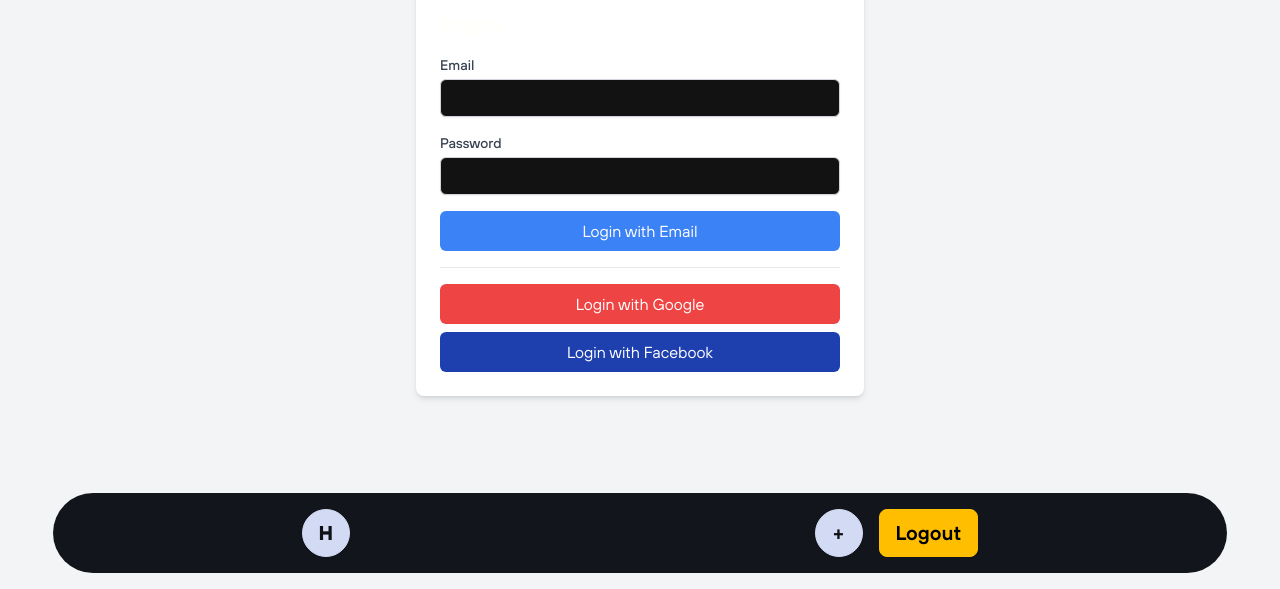
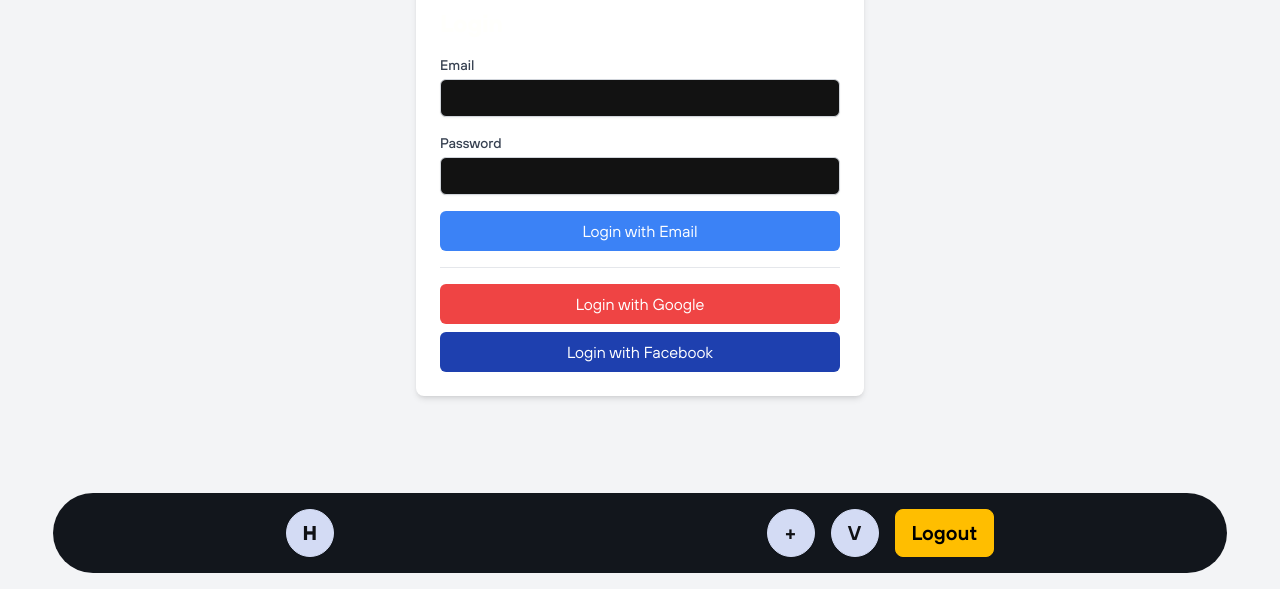
Before and after one commit to tomi-casabona/climbify, a React (Vite) app: page / in a window 1280 px wide. Shown: the part 211-800 px from the top of the page. Built offline with nearby package versions, Linux system fonts and the light colour scheme; no server answers; the database is empty; sample sign-in values are in the browser's storage.

Commit message:
routeList done

```diff
--- a/src/components/Navbar.tsx
+++ b/src/components/Navbar.tsx
@@ -23,7 +23,7 @@ export const Navbar: React.FC = () => {
 
   return (
     <nav className="flex justify-center">
-      <div className="bg-neutral p-4 fixed bottom-0 my-4 w-11/12 rounded-full flex justify-around items-center">
+      <div className="bg-neutral p-4 fixed bottom-0 my-4 w-11/12 rounded-full flex justify-around items-center z-50">
         <div>
           <button
             onClick={() => navigate("/home")}
@@ -53,6 +53,12 @@ export const Navbar: React.FC = () => {
               >
                 +
               </button>
+              <button
+                onClick={() => navigate("/routes")}
+                className="btn-secondary btn btn-circle text-xl"
+              >
+                V
+              </button>
 
               <button
                 onClick={handleLogout}
--- /dev/null
+++ b/src/components/RouteList/RouteCard.tsx
@@ -0,0 +1,21 @@
+import { Route } from "../../types/dataTypes";
+
+export const RouteCard = ({ route }: { route: Route }) => {
+  return (
+    <div className="mx-5 active:scale-105 duration-200 my-2 p-[1px] bg-gradient-to-b opacity from-neutral-content to-base-100 rounded-full">
+      <div className="p-5 bg-base-100 rounded-full flex justify-between items-center">
+        <div>
+          <h4 className="text-xl uppercase font-bold">{route.routeName}</h4>
+          <p className="text-sm font-extralight capitalize">
+            {route.schoolIndex}, {route.locationIndex}
+          </p>
+        </div>
+        <div className="text-3xl px-5 font-light text-primary text-end">
+          <h4 className="text-xl">{route.routeGrade}</h4>
+          <p className="text-sm font-extralight">14/06/24</p>
+          {/* Cuando el attempt sea completed, se pone new Date() aqui */}
+        </div>
+      </div>
+    </div>
+  );
+};
--- /dev/null
+++ b/src/pages/RouteList.tsx
@@ -0,0 +1,174 @@
+import { RouteCard } from "../components/RouteList/RouteCard";
+import { Route } from "../types/dataTypes";
+
+export const RouteList = () => {
+  const showModal = () => {
+    const modalElement = document.getElementById("my_modal_1");
+    if (modalElement instanceof HTMLDialogElement) {
+      modalElement.showModal();
+    }
+  };
+
+  const routes: Route[] = [
+    {
+      routeId: "abcde-fghij-klmno-pqrst-uvwxy",
+      routeName: "Route 1",
+      routeGrade: 5,
+      routeHeight: 20,
+      routeAttempts: [],
+      completed: true,
+      sectorIndex: 0,
+      schoolIndex: 1,
+      locationIndex: 2,
+    },
+    {
+      routeId: "12345-67890-abcde-fghij-klmno",
+      routeName: "Route 2",
+      routeGrade: 6,
+      routeScore: 8,
+      routeComments: ["Great route!"],
+      routeHeight: 25,
+      routeAttempts: [],
+      completed: false,
+      sectorIndex: 1,
+      schoolIndex: 2,
+      locationIndex: 3,
+    },
+    {
+      routeId: "qwerty-asdfg-zxcvb-12345-67890",
+      routeName: "Route 3",
+      routeGrade: 4,
+      routeHeight: 18,
+      routeAttempts: [],
+      completed: true,
+      sectorIndex: 2,
+      schoolIndex: 3,
+      locationIndex: 4,
+    },
+    {
+      routeId: "poiuy-trewq-mnbvc-09876-54321",
+      routeName: "Route 4",
+      routeGrade: 7,
+      routeScore: 7,
+      routeComments: ["Challenging climb"],
+      routeHeight: 22,
+      routeAttempts: [],
+      completed: false,
+      sectorIndex: 3,
+      schoolIndex: 4,
+      locationIndex: 5,
+    },
+    {
+      routeId: "abcdef-ghijkl-mnopq-rstuv-wxyz1",
+      routeName: "Route 5",
+      routeGrade: 5,
+      routeHeight: 20,
+      routeAttempts: [],
+      completed: true,
+      sectorIndex: 4,
+      schoolIndex: 5,
+      locationIndex: 6,
+    },
+    {
+      routeId: "54321-09876-vbncm-wqert-yuiop",
+      routeName: "Route 6",
+      routeGrade: 6,
+      routeScore: 9,
+      routeComments: ["Nice view from the top"],
+      routeHeight: 27,
+      routeAttempts: [],
+      completed: false,
+      sectorIndex: 5,
+      schoolIndex: 6,
+      locationIndex: 7,
+    },
+    {
+      routeId: "zxcvb-qwerty-09876-54321-asdfg",
+      routeName: "Route 7",
+      routeGrade: 3,
+      routeHeight: 15,
+      routeAttempts: [],
+      completed: true,
+      sectorIndex: 6,
+      schoolIndex: 7,
+      locationIndex: 8,
+    },
+    {
+      routeId: "plmko-njiuh-bhytg-vfred-cdexs",
+      routeName: "Route 8",
+      routeGrade: 8,
+      routeScore: 10,
+      routeComments: ["Perfect climb"],
+      routeHeight: 30,
+      routeAttempts: [],
+      completed: false,
+      sectorIndex: 7,
+      schoolIndex: 8,
+      locationIndex: 9,
+    },
+    {
+      routeId: "lkjhg-fdsaq-qwery-vcxzb-mnbui",
+      routeName: "Route 9",
+      routeGrade: 4,
+      routeHeight: 19,
+      routeAttempts: [],
+      completed: true,
+      sectorIndex: 8,
+      schoolIndex: 9,
+      locationIndex: 0,
+    },
+    {
+      routeId: "ytrew-poiuy-qazxs-edcrf-vtgbn",
+      routeName: "Route 10",
+      routeGrade: 7,
+      routeScore: 8,
+      routeComments: ["Difficult start, smooth finish"],
+      routeHeight: 24,
+      routeAttempts: [],
+      completed: false,
+      sectorIndex: 9,
+      schoolIndex: 0,
+      locationIndex: 1,
+    },
+  ];
+  return (
+    <div className="py-5 my-5 flex flex-col h-screen">
+      <h1 className="p-5 uppercase font-bold text-5xl">Tus vías</h1>
+      <div className="flex justify-around items-center gap-3 w-11/12 mx-auto pb-3 border-b border-neutral">
+        <input
+          type="text"
+          placeholder="Buscar"
+          className="input w-10/12 mx-auto rounded-full bg-neutral-content text-base-100"
+        ></input>
+        <button className="btn rounded-full" onClick={showModal}>
+          Filter{" "}
+        </button>
+        <dialog id="my_modal_1" className="modal">
+          <div className="modal-box">
+            <h3 className="font-bold text-lg">Hello!</h3>
+            <p className="py-4">
+              Press ESC key or click the button below to close
+            </p>
+            <div className="modal-action">
+              <form method="dialog">
+                {/* if there is a button in form, it will close the modal */}
+                <button className="btn">Close</button>
+              </form>
+            </div>
+          </div>
+        </dialog>
+      </div>
+      {/* Map de routes */}
+      <div className="flex flex-col overflow-y-auto whitespace-nowrap no-scrollbar scroll-smooth">
+        {routes.map((route) => {
+          return <RouteCard route={route} />;
+        })}
+        <div className="p-14 w-full bg-base-100"></div>
+      </div>
+      <div className="fixed bottom-0 w-full">
+        <div className="bg-gradient-to-t from-base-100 to-transparent w-full p-4"></div>
+        <div className="bg-base-100 w-full p-16"></div>
+      </div>
+    </div>
+  );
+};
--- a/src/routes/AppRoutes.tsx
+++ b/src/routes/AppRoutes.tsx
@@ -6,6 +6,7 @@ import { ProtectedRoute } from "./ProtectedRote";
 import { Formulario } from "../components/Formulario";
 import React from "react";
 import { auth } from "../firebase/firebase-config";
+import { RouteList } from "../pages/RouteList";
 
 export const AppRoutes = () => {
   //const isLogged: boolean = useSelector((state: any) => state.user.isLogged);
@@ -26,6 +27,7 @@ export const AppRoutes = () => {
       <Route path="/signIn" element={<Signin />} />
       <Route element={<ProtectedRoute isAuthorized={isLogged} />}>
         <Route path="/home" element={<Home />} />
+        <Route path="/routes" element={<RouteList />} />
         <Route path="/formulario" element={<Formulario />} />
       </Route>
     </Routes>
```
Lines whose indentation alone changed are shown as unchanged.
